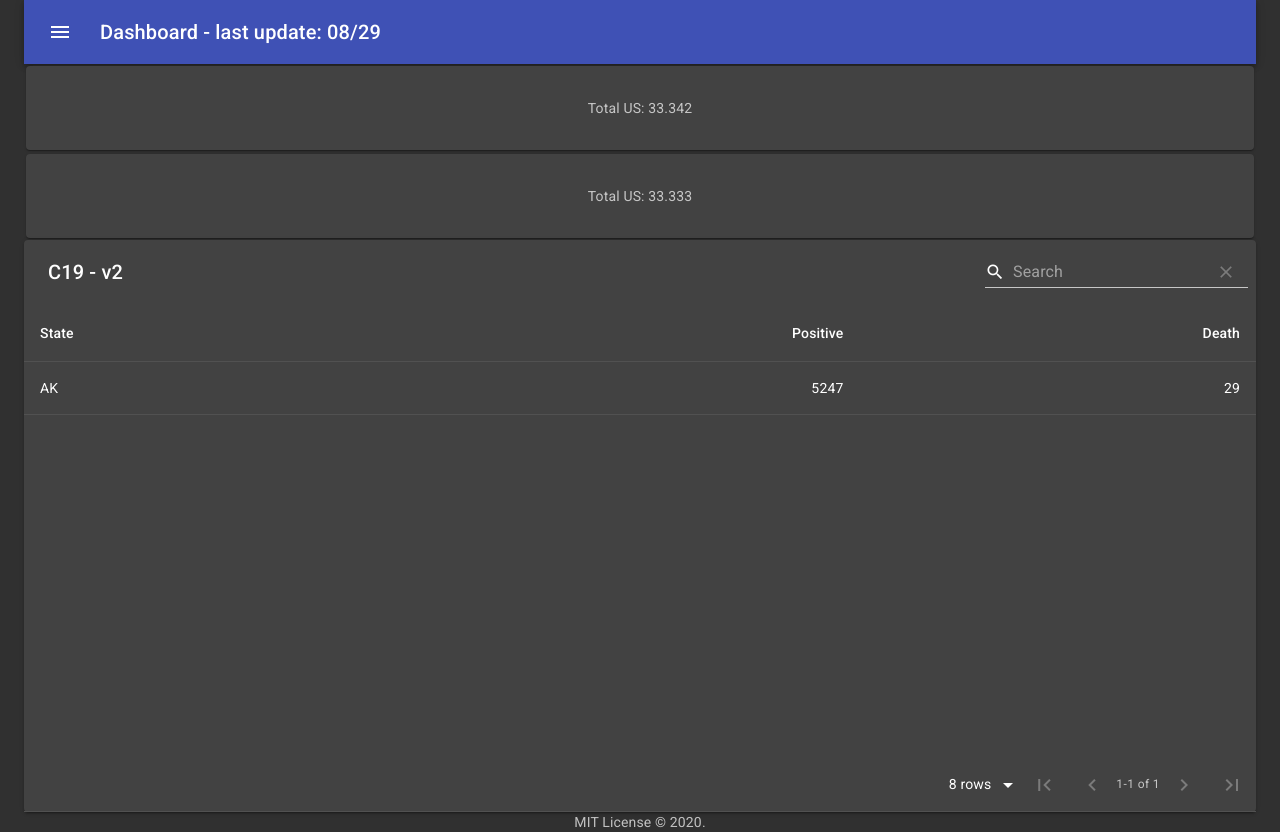
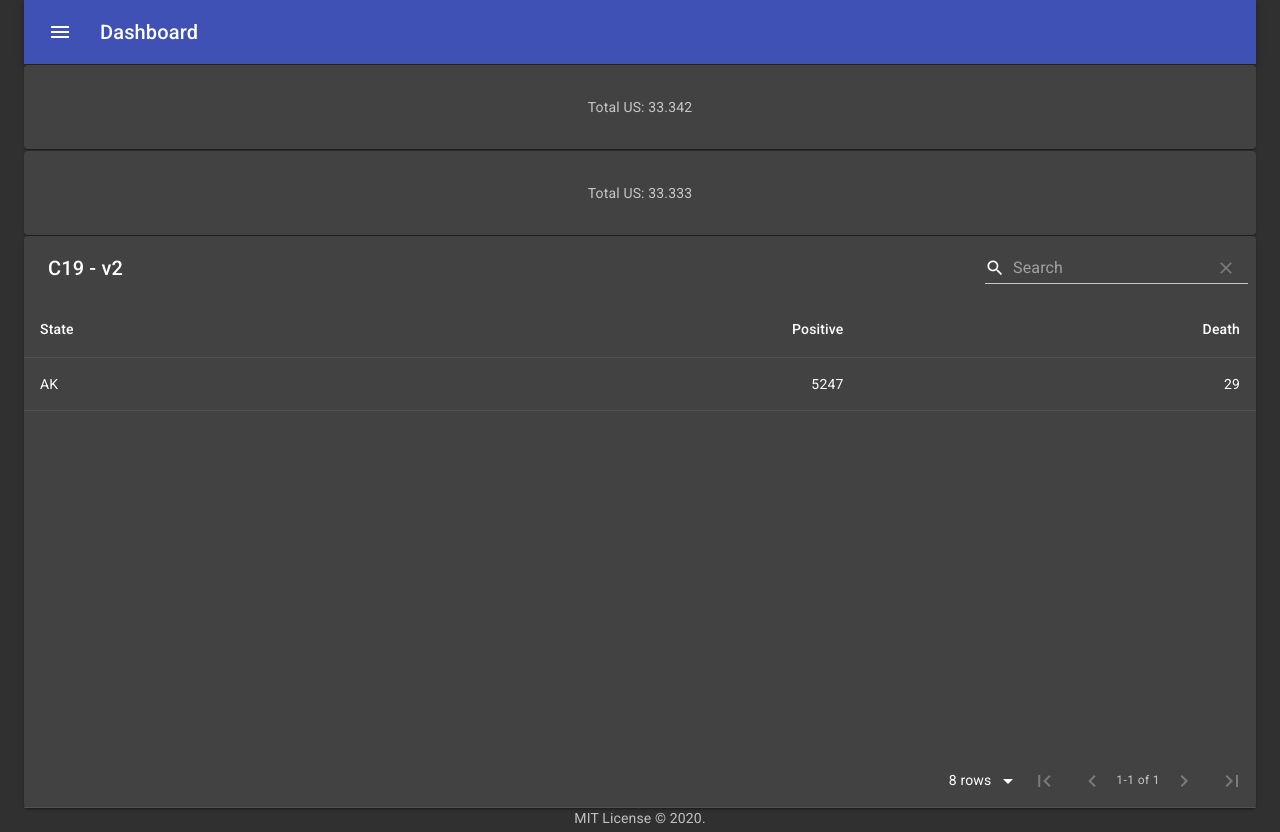
Before and after one commit to andrespontt/andrespontt.github.io.source, a React (Create React App) app: page / in a window 1280 px wide. Built offline with nearby package versions, Linux system fonts and the light colour scheme; no server answers.

Commit message:
modify margin

```diff
--- a/src/App.js
+++ b/src/App.js
@@ -41,7 +41,7 @@ function ButtonAppBar() {
             <MenuIcon />
           </IconButton>
           <Typography variant="h6" className={classes.title} >
-            Dashboard - last update: 08/29
+            Dashboard
           </Typography>
         </Toolbar>
       </AppBar>
--- a/src/components/SummaryGrid.js
+++ b/src/components/SummaryGrid.js
@@ -8,7 +8,8 @@ const useStyles = makeStyles((theme) => ({
     },
     paper: {
         padding: theme.spacing(4),
-        margin: 2,
+        marginTop: 1,
+        marginBottom: 1,
         textAlign: 'center',
         color: theme.palette.text.secondary
     }
```
